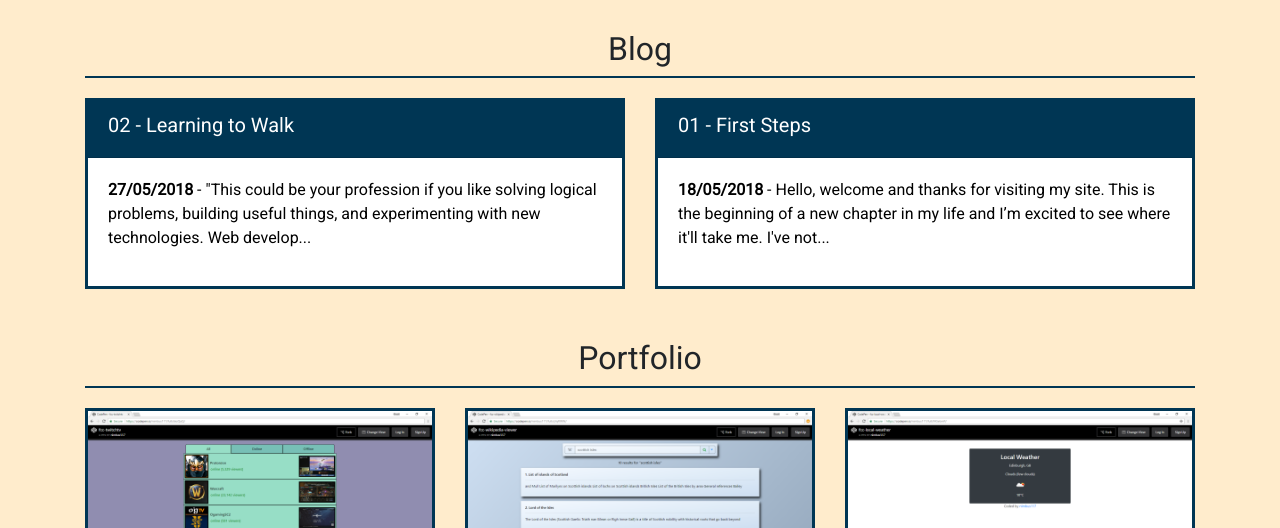
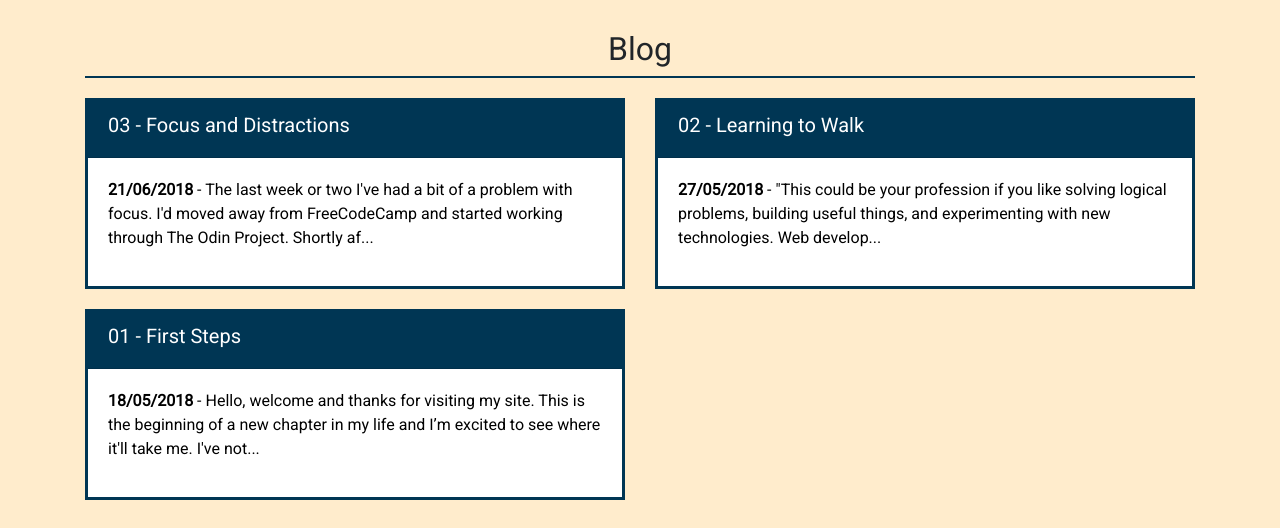
Before and after one commit to nimbus117/personal-portfolio, a plain HTML site: page index.html in a window 1280 px wide. Shown: the part 272-800 px from the top of the page. Drawn offline with nearby package versions, Linux system fonts and the light colour scheme.

Commit message:
3rd blog post and some indentation changes in index.html

```diff
--- a/js/data-blog.js
+++ b/js/data-blog.js
@@ -10,8 +10,25 @@
 	},
 */
 
+
 // blog content
 var blogContent = [
+	{
+		"guid": "7e932448",
+		"title": "Focus and Distractions",
+		"date": "21/06/2018",
+		"text": [
+			"The last week or two I've had a bit of a problem with focus. I'd moved away from FreeCodeCamp and started working through The Odin Project. Shortly after FCC released a huge update to their site and courses and I was torn about what to do next. It's odd that such a simple thing threw me and I kind of lost momentum. So after a bit of flapping and being distracted by numerous other things (discussed below) I decided on a plan of action. I'm going to finish the TOP section I'm on (it covers some of the same online course as the CodeClan pre-course work) and then go back to FCC.",
+			"So onto the distractions! These are by no means a bad thing and I'm glad I've been doing them but it has taken time away from coding. The first was/is learning to touch type. It's something I've wanted to do for many, many years but never seemed to get round to it. Seeing as im going to be typing an awful lot over the next 6 months (and beyond) i thought now was a good time to start. Enter <a href='https://www.typingclub.com' target='_blank'>typingclub.com!</a> I've only been using it for a few weeks now but so far it's been absolutely brilliant! The lessons are well structured, slowly adding more keys mixed in with lots of practice and little games. The statistics are also really great. You can see details about your current typing speed and accuracy, how long you've practised for and even stats on each individual finger and key. What I really like about the stats is the fact you can see your progress so clearly. It's really good motivation to see a graph of your typing speed going up!",
+			"<img class='img-thumbnail' src='images/blog-typingclub1.png' alt='graph showing typingclub.com progress overview'>",
+			"The other distraction was dotfiles. Dotfiles are plain text configuration files on *nix systems used for things like the shell (.zshrc) and text editors (.vimrc). One of my favourite things is being able to customise the system I'm working on, colours, backgrounds, shortcuts, etc. I've had a lot of fun tinkering, particularly with Vim and GNU Screen.",
+			"<img class='img-thumbnail' src='images/blog-dotfiles1.png' alt='screenshot showing the terminal, gnu screen and vim'>",
+			"You can find the dotfiles used in the above screenshot<a href='https://github.com/nimbus117/dotfiles' target='_blank'> here </a>. Vim is incredibly customisable and has a full scripting language (VimScript) you can use to pretty much get vim to do whatever you want and, for the most part, it's pretty straight forward. Screen on the other hand was a little more complicated to configure. The below line from my .screenrc for example, configures the bottom status line (hardstatus) and looks more like hieroglyphics to me than code. It was however, quite satisfying to make sense of it all.",
+			"<code>hardstatus string '%{bk} %1`@%H %{Gk} %D %d %{kG}%=%-Lw%{+b bk} %n*%f %t %{-}%+Lw%=%{Gk} %M %Y %{Bk} %0c '</code>",
+			"I started this saying they were distractions but in reality I've learned a lot about using Unix like systems, setup my development environment and gained lots of experience in using vim, screen, git and bash.",
+			"On top of everything I also handed in my notice so things are getting a little hectic at work. Only 3 weeks to go till my last day and then only two more till I start at CodeClan. I can't wait!!"
+		]
+	},
 	{
 		"guid": "d324bae1",
 		"title": "Learning to Walk",
@@ -22,7 +39,7 @@ var blogContent = [
 			"TOP is open source and completely free! It's a mix of their own content and links to many other free resources and courses. There's also a lot of cross over with the CodeClan pre-course work which I'm hoping will help prepare me. I've only done the first few sections of the Web Development 101 course but there's two things I've really liked about it so far. First, there's such a mix of different material from different sources to read, videos to watch, online courses to do, guides to follow and most importantly it seems to be in a logical order that builds on itself. Secondly, you do a lot of the work on your actual computer. I liked the freeCodeCamp online interface, CodePen is very cool and the Codecademy courses are great but actually setting up your own computer with all the tools needed and doing it yourself is a lot more satisfying than doing it in the browser.",
 			"About a week ago I decided to move away from coding on Windows and installed Ubuntu. I've nothing against windows, in fact I'm a big fan and have predominantly worked with it over my IT career. But, even at this early stage, it was pretty evident that I was better off learning on a *nix platform. I think it was the TOP installing Ruby guide that highlighted just how difficult getting some things running on Windows could be. I'll also be getting a Mac for the CodeClan course so thought it'd be good practice for then.",
 			"I've used *nix systems a bit in the past. My old job gave us all MacBooks and we looked after a mix of Windows and Linux servers in AWS. That was a good few years ago and except for the odd bit here and there I've not heavily used Linux for a while. So I installed the latest Ubuntu desktop version on my laptop (dual boot with Windows 10) and spun up an Ubuntu server virtual machine in my home lab (the Sysadmin in me couldn't resist). It's been a fun week of learning and a lot has come back to me from years ago.",
-			"<img class='img-thumbnail' src='images/htmldog-beginner.png' alt='Screenshot showing a simple web page and the code used to create it'>",
+			"<img class='img-thumbnail' src='images/blog-htmldog-beginner.png' alt='Screenshot showing a simple web page and the code used to create it'>",
 			"As a way to force myself to do everything using the command line I decided to do all my coding on the Ubuntu server VM. From my laptop I can SSH onto the server, use screen to manage multiple windows and vim as a text editor (vimtutor is a great intro). With the help of this little python command '<code>sudo python3 -m http.server 80</code>' I can run a web server in the current directory and view the page back on my laptop."
 		]
 	},
--- a/js/main.js
+++ b/js/main.js
@@ -1,4 +1,4 @@
-//	all modal IDs, for external links
+// all modal IDs, for external links
 modalIds = [];
 
 // generate html for blog cards/modals, uses blogContent from data-blog.js
```
Also changed, not shown: index.html (+1 -10 lines), images/blog-dotfiles1.png (added), images/blog-htmldog-beginner.png (renamed from images/htmldog-beginner.png), images/blog-typingclub1.png (added), 1 other file.
